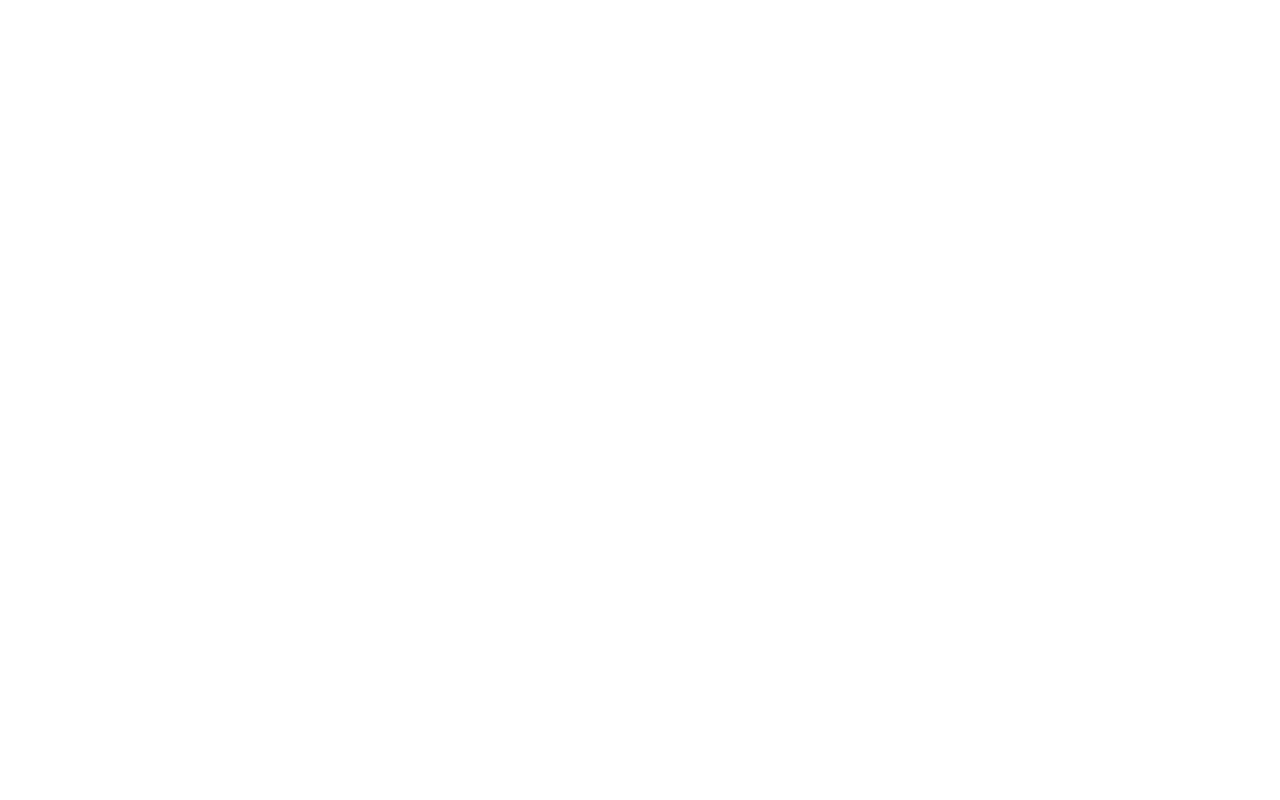
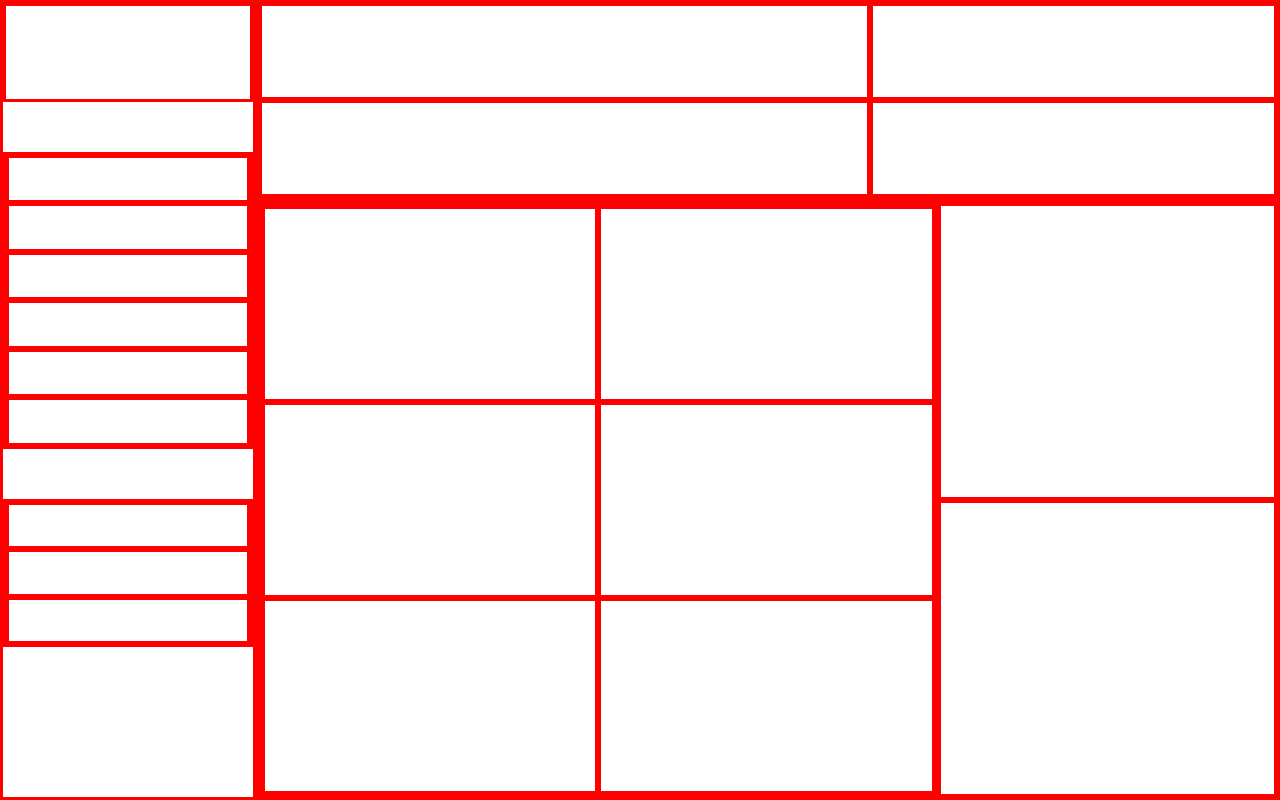
Before and after one commit to Yudensei/admin-dashboard-project, a plain HTML site: page index.html in a window 1280 px wide. Drawn offline with Linux system fonts and the light colour scheme.

Commit message:
Set up layout

```diff
--- a/index.html
+++ b/index.html
@@ -6,6 +6,43 @@
     <title>Document</title>
 </head>
 <body>
+    <div id="sidebar">
+        <a href="" id="logo"></a>
 
+        <div id="main-sidebar">
+            <a href="" id="home"></a>
+            <a href="" id="profile"></a>
+            <a href="" id="messages"></a>
+            <a href="" id="history"></a>
+            <a href="" id="tasks"></a>
+            <a href="" id="communities"></a>
+        </div>
+
+        <div id="technical-sidebar">
+            <a href="" id="settings"></a>
+            <a href="" id="support"></a>
+            <a href="" id="privacy"></a>
+        </div>
+    </div>
+
+    <div id="header">
+        <div id="search"></div>
+        <div id="profile"></div>
+        <div id="greeting"></div>
+        <div id="post-actions"></div>
+    </div>
+
+    <div id="content">
+        <div id="main-content">
+            <div id="card1"></div>
+            <div id="card2"></div>
+            <div id="card3"></div>
+            <div id="card4"></div>
+            <div id="card5"></div>
+            <div id="card6"></div>
+        </div>
+        <div id="announcements"></div>
+        <div id="trending"></div>
+    </div>
 </body>
 </html>
--- a/style.css
+++ b/style.css
@@ -0,0 +1,52 @@
+body * {
+    border: 3px solid red;
+    box-sizing: border-box;
+}
+
+body {
+    margin: 0;
+    height: 100vh;
+    display: grid;
+    grid-template: 1fr 3fr / 1fr 4fr;
+}
+
+#sidebar {
+    grid-row: 1 / 3;
+
+    /* display: flex;
+    flex-direction: column;
+    gap: 50px; */
+
+    display: grid;
+    grid-template-rows: 2fr 6fr 3fr;
+    gap: 50px;
+    padding-bottom: 150px;
+}
+
+#sidebar > div {
+    display: grid;
+}
+
+
+
+#header {
+    display: grid;
+    grid-template: 1fr 1fr / 3fr 2fr;
+}
+
+#header > div {
+    display: grid;
+}
+
+
+
+#content {
+    display: grid;
+    grid-template: 1fr 1fr / 2fr 1fr;
+}
+
+#main-content {
+    grid-row: 1 / 3;
+    display: grid;
+    grid-template: repeat(3, 1fr) / repeat(2, 1fr);
+}
```
